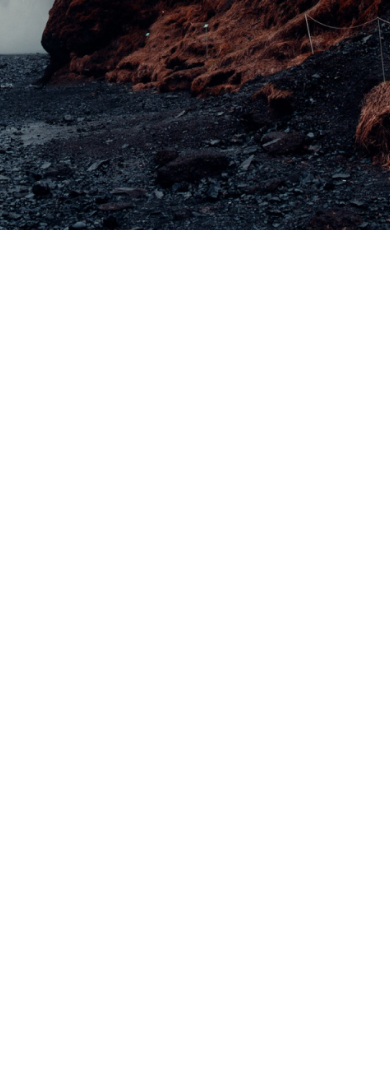
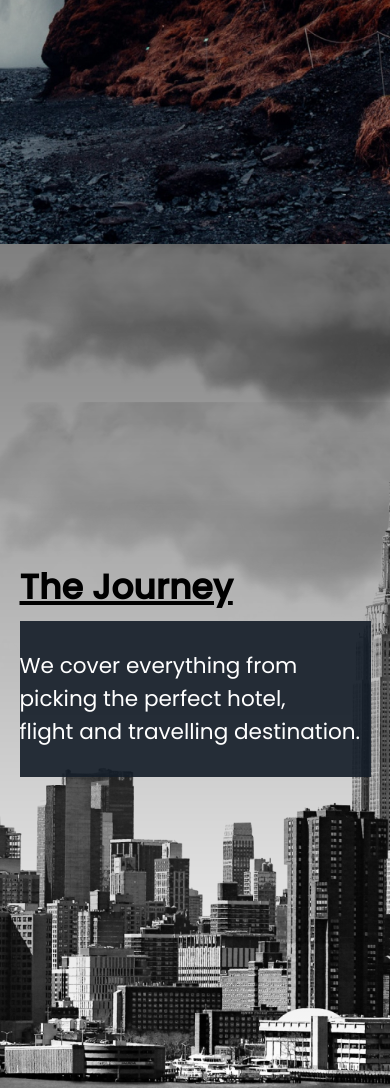
Before and after one commit to Anishb7/Travelly, a plain HTML site: page index.html in a window 390 px wide. Shown: the part 616-1704 px from the top of the page. Before the commit the page ends 846 px from the top, so only its background shows below. Drawn offline with Linux system fonts and the light colour scheme; a web font is replaced by a local one.

Commit message:
Creating City section

```diff
--- a/index.html
+++ b/index.html
@@ -37,5 +37,16 @@
       </h3>
       <button>Book Now</button>
     </section>
+    <section id="locations">
+      <header class="locations-head">
+        <h2>The Journey</h2>
+        <h3>
+          We cover everything from picking the perfect hotel,<br />
+          flight and travelling destination.
+        </h3>
+        <img src="/img/cloud.png" class="moving-cloud-1 cloud" />
+        <img src="/img/cloud.png" class="moving-cloud-2 cloud" />
+      </header>
+    </section>
   </body>
 </html>
--- a/style.css
+++ b/style.css
@@ -49,6 +49,10 @@ button {
   color: white;
   font-size: 1.8rem;
   cursor: pointer;
+  transition: background 0.5s ease-in-out;
+}
+button:hover {
+  background: #27394e;
 }
 
 /*Nav Section with Hero*/
@@ -56,6 +60,9 @@ button {
 .main-head {
   background: #131c27;
   color: white;
+  position: sticky;
+  top: 0px;
+  z-index: 3;
 }
 
 nav {
@@ -101,6 +108,63 @@ nav ul {
   padding: 5rem;
 }
 
+/* Locations section */
+#locations {
+  min-height: 100vh;
+  background: linear-gradient(rgba(0, 0, 0, 0.5), transparent),
+    url('/img/new-york-page.png');
+  background-size: cover;
+  background-position: center;
+  display: flex;
+  align-items: center;
+  position: relative;
+  overflow: hidden;
+}
+
+.locations-head {
+  width: 90%;
+  margin: auto;
+}
+
+.locations-head h2 {
+  padding: 1rem 0rem;
+  text-decoration: underline;
+  text-decoration-thickness: 0.5rem;
+}
+
+.locations-head h3 {
+  padding: 4rem 0rem;
+  background: linear-gradient(#131c27, #663b34);
+  background-clip: text;
+  -webkit-text-fill-color: transparent;
+}
+
+.cloud {
+  position: absolute;
+  top: 0%;
+  right: 0%;
+}
+.moving-cloud-1 {
+  animation: cloudAnimation 3s infinite alternate ease-in-out;
+}
+.moving-cloud-2 {
+  top: 20%;
+  z-index: -1;
+  opacity: 0.5;
+  animation: cloudAnimation 3.5s infinite alternate ease-in-out;
+}
+/* Cloud Animation */
+
+@keyframes cloudAnimation {
+  from {
+    transform: translate(10%, -10%);
+  }
+  to {
+    transform: translate(0%, 0%);
+  }
+}
+
+/* media query */
 @media screen and (max-width: 932px) {
   html {
     font-size: 45%;
@@ -109,6 +173,20 @@ nav ul {
     text-align: center;
   }
   #logo {
-    padding: 1rem;
+    padding: 2rem;
+  }
+  .cloud {
+    height: 40rem;
+    pointer-events: none;
+  }
+  .moving-cloud-1 {
+    z-index: -1;
+  }
+  .moving-cloud-2 {
+    z-index: -2;
+  }
+  .locations-head h3 {
+    background: rgba(19, 28, 39, 0.9);
+    -webkit-text-fill-color: white;
   }
 }
```
